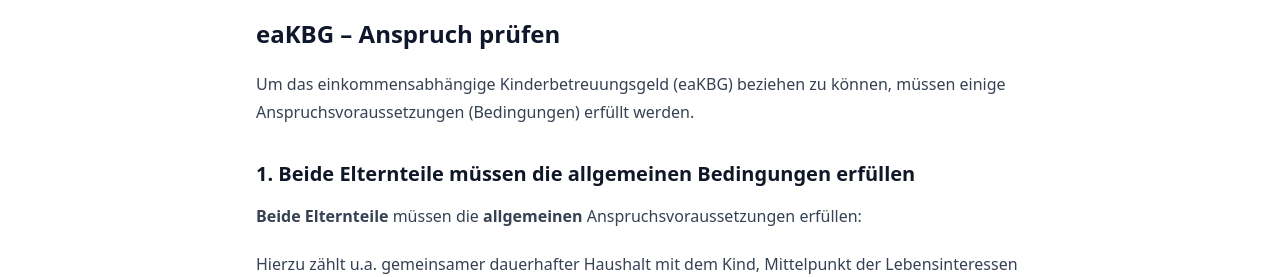
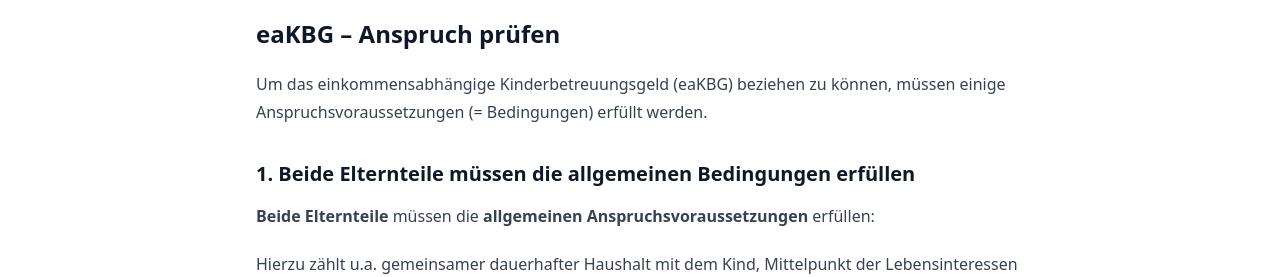
Before and after one commit to mandrasch/karenz-wizard, a SvelteKit app: page /eakbg-anspruch in a window 1280 px wide. Shown: the part 229-506 px from the top of the page. Built offline with nearby package versions, Linux system fonts and the light colour scheme.

Commit message:
chore: tiny updates

```diff
--- a/src/routes/eakbg-anspruch/+page.svelte
+++ b/src/routes/eakbg-anspruch/+page.svelte
@@ -10,14 +10,14 @@
 
 		<p>
 			Um das einkommensabhängige Kinderbetreuungsgeld (eaKBG) beziehen zu können, müssen einige
-			Anspruchsvoraussetzungen (Bedingungen) erfüllt werden. <!-- Erfüllt man diese, erhält man während seiner Karenz-Monate
+			Anspruchsvoraussetzungen (= Bedingungen) erfüllt werden. <!-- Erfüllt man diese, erhält man während seiner Karenz-Monate
 			ungefähr 80% des letzten Einkommens. -->
 		</p>
 
 		<!-- TODO: Mehrere Sätze draus machen, Mutter / Vater in Tabelle darstellen mit 2 Spalte -->
 		<h3>1. Beide Elternteile müssen die allgemeinen Bedingungen erfüllen</h3>
 		<p>
-			<b>Beide Elternteile</b> müssen die <b>allgemeinen</b> Anspruchsvoraussetzungen erfüllen:
+			<b>Beide Elternteile</b> müssen die <b>allgemeinen Anspruchsvoraussetzungen</b> erfüllen:
 		</p>
 		<p>
 			Hierzu zählt u.a. gemeinsamer dauerhafter Haushalt mit dem Kind, Mittelpunkt der
```
